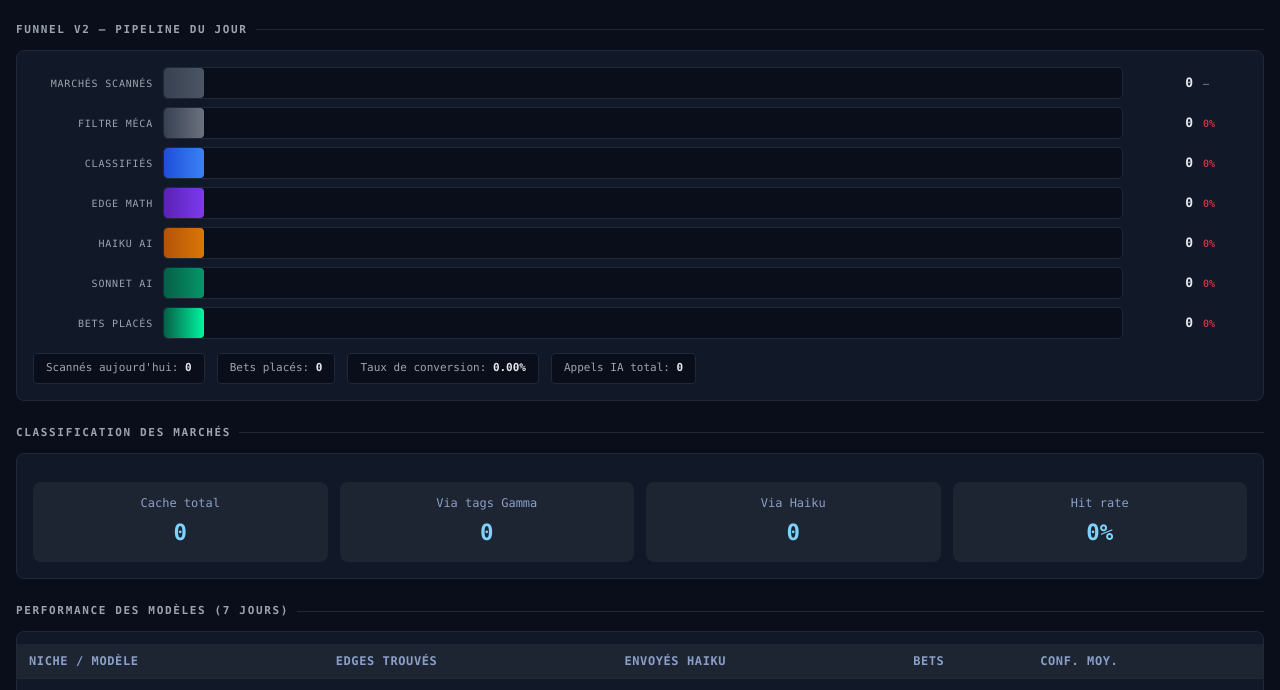
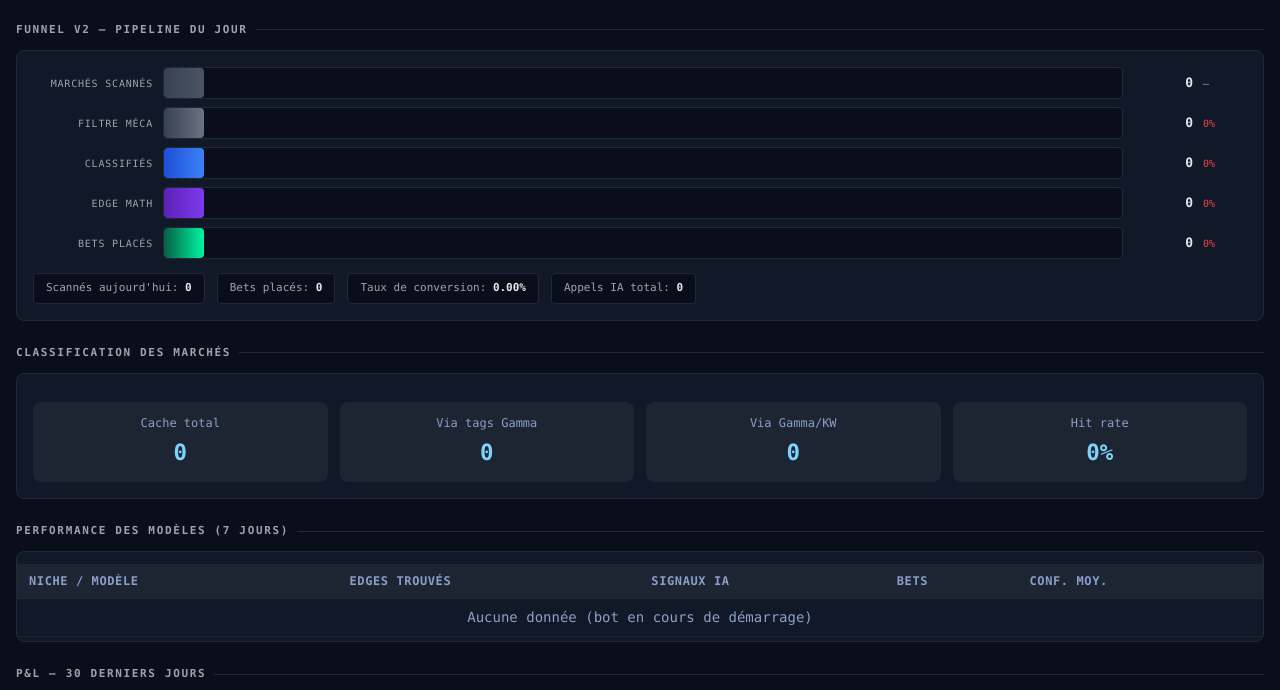
Before and after one commit to reign66/Polymarket-Nico, a Flask app: page / in a window 1280 px wide. Shown: the part 324-1014 px from the top of the page. Run offline with Flask 3, Linux system fonts and the light colour scheme; data that the repository does not hold is empty.

Commit message:
fix: weekly drawdown bug + disable Haiku/Sonnet + adjust filters
- Fix critical bug: get_weekly_drawdown_pct() returns 0-100 percentage
  but risk_manager was comparing it to 0.25 (fraction) → always blocked.
  Now compares correctly: weekly_limit * 100.
  Also fixed drawdown adjustment thresholds (0.15 → 15, 0.10 → 10).

- config.yaml: raise weekly_drawdown_limit_pct 0.25 → 0.50 as safety margin

- Disable Haiku and Sonnet completely:
  max_haiku_calls_per_day: 0
  max_haiku_classify_per_day: 0
  max_sonnet_calls_per_day: 0

- Adjust filters to allow more positions:
  min_final_edge: 0.06 → 0.04
  min_math_confidence: 0.25 → 0.20

- Dashboard: remove Haiku/Sonnet display from funnel, signals, and model table

```diff
--- a/dashboard/app.py
+++ b/dashboard/app.py
@@ -463,30 +463,27 @@ def api_api_costs():
     """Return API cost breakdown: monthly total, per-model daily usage."""
     session = None
     try:
-        from core.database import get_monthly_api_cost, get_daily_api_calls
+        from core.database import get_monthly_api_cost
 
         session = get_session()
         if not session:
             return jsonify({
                 "monthly_cost_usd": 0.0, "monthly_cost_eur": 0.0,
                 "budget_eur": API_BUDGET_EUR, "usage_pct": 0.0,
-                "haiku_today": 0, "sonnet_today": 0,
+                "haiku_today": 0, "sonnet_today": 0,  # disabled
             })
 
         monthly_cost_usd = get_monthly_api_cost(session)
         monthly_cost_eur = round(monthly_cost_usd * EUR_USD_RATE, 4)
         usage_pct = round(monthly_cost_eur / API_BUDGET_EUR * 100, 1) if API_BUDGET_EUR > 0 else 0.0
 
-        haiku_today = get_daily_api_calls(session, "haiku")
-        sonnet_today = get_daily_api_calls(session, "sonnet")
-
         return jsonify({
             "monthly_cost_usd": round(monthly_cost_usd, 4),
             "monthly_cost_eur": monthly_cost_eur,
             "budget_eur": API_BUDGET_EUR,
             "usage_pct": usage_pct,
-            "haiku_today": haiku_today,
-            "sonnet_today": sonnet_today,
+            "haiku_today": 0,
+            "sonnet_today": 0,
         })
 
     except Exception as exc:
--- a/dashboard/templates/index.html
+++ b/dashboard/templates/index.html
@@ -311,8 +311,7 @@
     .step-filtered   { background: linear-gradient(90deg, #374151, #6B7280); color: #E5E7EB; }
     .step-classified { background: linear-gradient(90deg, #1D4ED8, #3B82F6); color: #BFDBFE; }
     .step-math       { background: linear-gradient(90deg, #5B21B6, #7C3AED); color: #DDD6FE; }
-    .step-haiku      { background: linear-gradient(90deg, #B45309, #D97706); color: #FDE68A; }
-    .step-sonnet     { background: linear-gradient(90deg, #065F46, #059669); color: #A7F3D0; }
+    /* Haiku and Sonnet removed — Math-first mode */
     .step-bet        { background: linear-gradient(90deg, #065F46, #00F5A0); color: #111827; }
 
     .funnel-summary {
@@ -992,7 +991,7 @@
             <span class="clf-value" id="clf-gamma">--</span>
           </div>
           <div class="classifier-item">
-            <span class="clf-label">Via Haiku</span>
+            <span class="clf-label">Via Gamma/KW</span>
             <span class="clf-value" id="clf-haiku">--</span>
           </div>
           <div class="classifier-item">
@@ -1014,7 +1013,7 @@
             <tr>
               <th>Niche / Modèle</th>
               <th>Edges trouvés</th>
-              <th>Envoyés Haiku</th>
+              <th>Signaux IA</th>
               <th>Bets</th>
               <th>Conf. moy.</th>
             </tr>
@@ -1196,8 +1195,6 @@
       { key: 'filtered',   label: 'Filtre Méca',     cls: 'step-filtered' },
       { key: 'classified', label: 'Classifiés',      cls: 'step-classified' },
       { key: 'math_edge',  label: 'Edge Math',       cls: 'step-math' },
-      { key: 'haiku',      label: 'Haiku AI',        cls: 'step-haiku' },
-      { key: 'sonnet',     label: 'Sonnet AI',       cls: 'step-sonnet' },
       { key: 'bet',        label: 'Bets Placés',     cls: 'step-bet' },
     ];
 
@@ -1401,7 +1398,7 @@
         // Summary stats
         if (summary) {
           const convRate = base > 0 ? ((data.bet || 0) / base * 100).toFixed(2) : '0.00';
-          const aiCalls = (data.haiku || 0) + (data.sonnet || 0);
+          const aiCalls = data.bet || 0;
           summary.innerHTML = `
             <div class="funnel-stat">Scannés aujourd'hui: <strong>${data.fetched || 0}</strong></div>
             <div class="funnel-stat">Bets placés: <strong>${data.bet || 0}</strong></div>
@@ -1502,13 +1499,8 @@
           const nicheConfig = NICHE_COLORS[s.niche];
           const nicheCss = nicheConfig ? nicheConfig.css : 'niche-default';
 
-          const haiku = s.haiku_called
-            ? `<span class="ai-pill ${s.haiku_confirmed ? 'ai-ok' : 'ai-no'}">Haiku ${s.haiku_confirmed ? '✓' : '✗'}</span>`
-            : `<span class="ai-pill ai-none">Haiku —</span>`;
-
-          const sonnet = s.sonnet_called
-            ? `<span class="ai-pill ${s.sonnet_go ? 'ai-ok' : 'ai-no'}">Sonnet ${s.sonnet_go ? '✓' : '✗'}</span>`
-            : `<span class="ai-pill ai-none">Sonnet —</span>`;
+          const haiku = '';
+          const sonnet = '';
 
           const skipReason = s.skip_reason ? `<span class="signal-meta-item">Raison: <strong>${esc(s.skip_reason)}</strong></span>` : '';
           const direction = s.direction && s.direction !== '—'
@@ -1834,7 +1826,7 @@
           <tr>
             <td>${esc(MODEL_NAMES[row.niche] || row.niche)}</td>
             <td>${row.edges_found}</td>
-            <td>${row.haiku_calls}</td>
+            <td>${row.edges_found > 0 ? Math.round(row.bets / row.edges_found * 100) + '%' : '—'}</td>
             <td>${row.bets}</td>
             <td>${(row.avg_confidence * 100).toFixed(0)}%</td>
           </tr>
```
Also changed, not shown: config.yaml (+5 -5 lines), core/risk_manager.py (+8 -6 lines).
